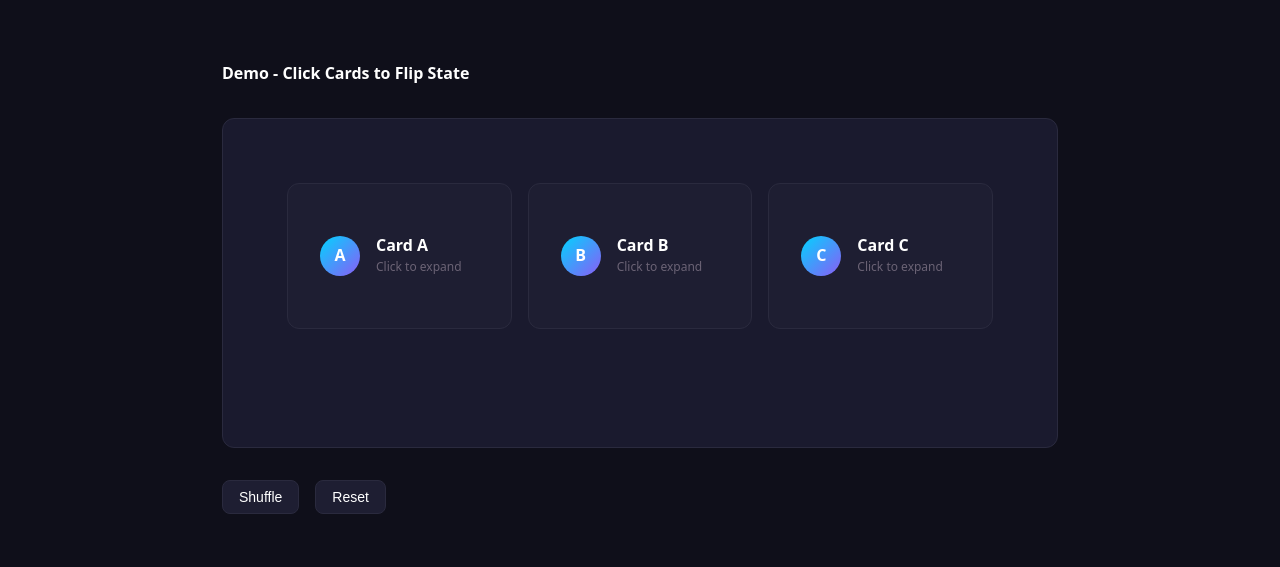
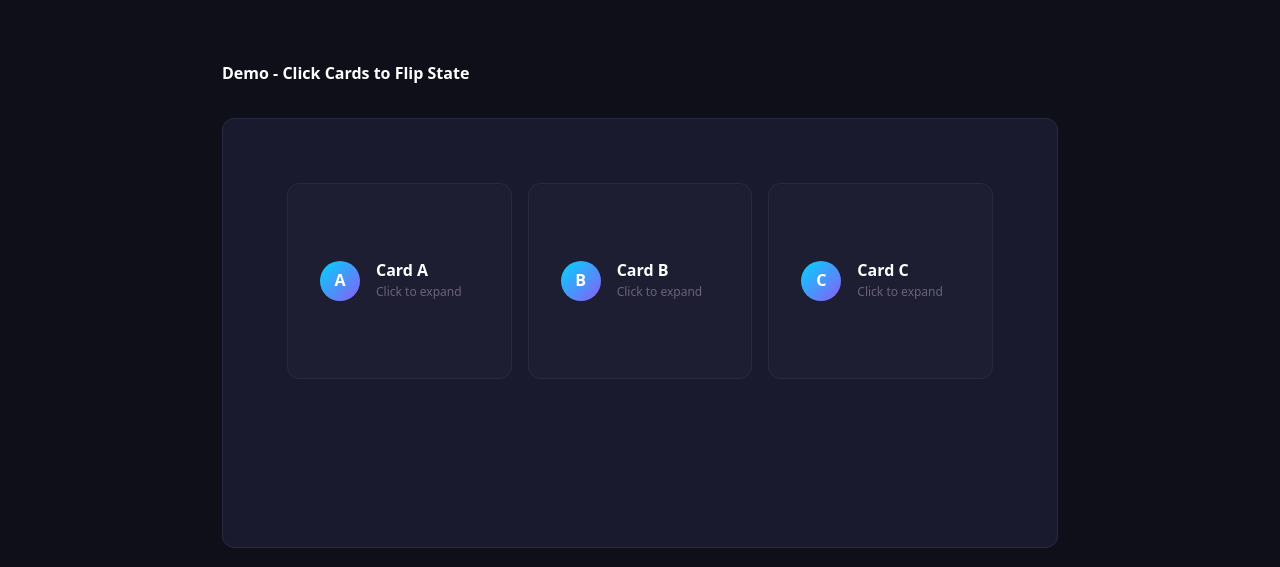
Before and after one commit to eurythmia-interactive/gsap-js-animation-mastery, a website built with Vite: page part-2/src/lessons/lesson-02.html in a window 1280 px wide. Shown: the part 385-952 px from the top of the page. Built offline with nearby package versions, Linux system fonts and the light colour scheme.

Commit message:
Increase demo-container and card-grid min-height for better card expansion

```diff
--- a/part-2/src/style.css
+++ b/part-2/src/style.css
@@ -359,7 +359,7 @@ property { color: #f07178; }
   border: 1px solid var(--border);
   border-radius: var(--border-radius);
   padding: var(--space-lg);
-  min-height: 200px;
+  min-height: 350px;
   display: flex;
   align-items: center;
   justify-content: center;
@@ -727,7 +727,7 @@ property { color: #f07178; }
   grid-template-rows: auto auto;
   gap: 16px;
   width: 100%;
-  min-height: 200px;
+  min-height: 300px;
 }
 
 .demo-card {
```
